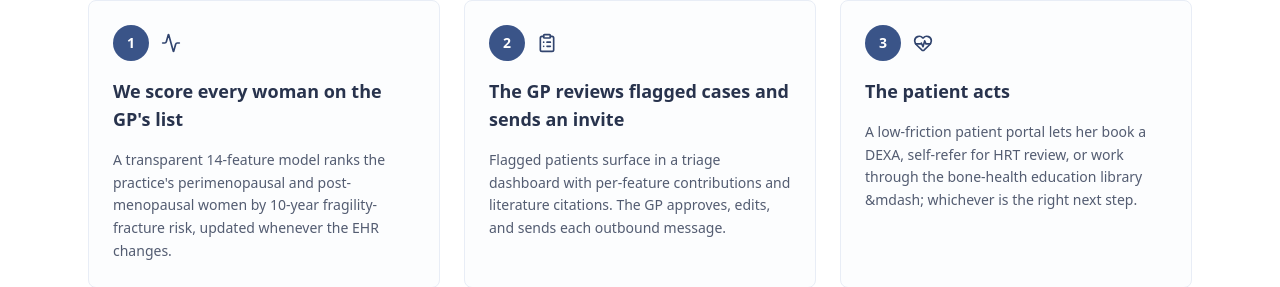
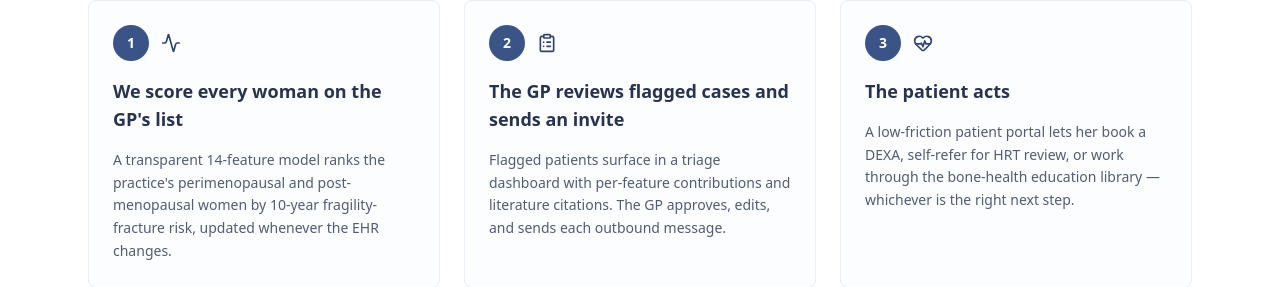
Before and after one commit to rexheng/ostella, a Next.js app: page / in a window 1280 px wide. Shown: the part 1920-2207 px from the top of the page. Built offline with nearby package versions, Linux system fonts and the light colour scheme.

Commit message:
fix(marketing): render em-dash literal in HowItWorks step 3 body

```diff
--- a/components/marketing/HowItWorks.tsx
+++ b/components/marketing/HowItWorks.tsx
@@ -20,7 +20,7 @@ const STEPS: Step[] = [
   {
     icon: HeartPulse,
     title: "The patient acts",
-    body: "A low-friction patient portal lets her book a DEXA, self-refer for HRT review, or work through the bone-health education library &mdash; whichever is the right next step.",
+    body: "A low-friction patient portal lets her book a DEXA, self-refer for HRT review, or work through the bone-health education library — whichever is the right next step.",
   },
 ];
 
```
